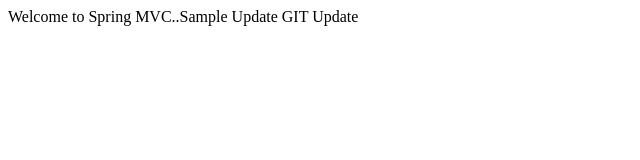
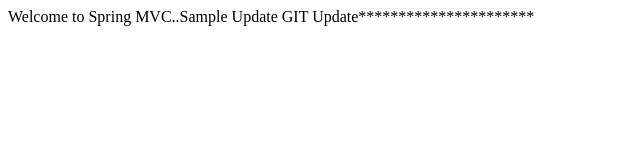
Before and after one commit to nandagkr/Hello-World, a plain HTML site: page SampleWebproject/WebContent/index.html in a window 1280 px wide. Shown: the whole page, without its empty margins (0-640 px from the left). Drawn offline with Linux system fonts and the light colour scheme.

Commit message:
GIT Message

```diff
--- a/SampleWebproject/WebContent/index.html
+++ b/SampleWebproject/WebContent/index.html
@@ -5,6 +5,6 @@
 <title>Insert title here</title>
 </head>
 <body>
-Welcome to Spring MVC..Sample Update GIT Update
+Welcome to Spring MVC..Sample Update GIT Update**********************
 </body>
 </html>
```
